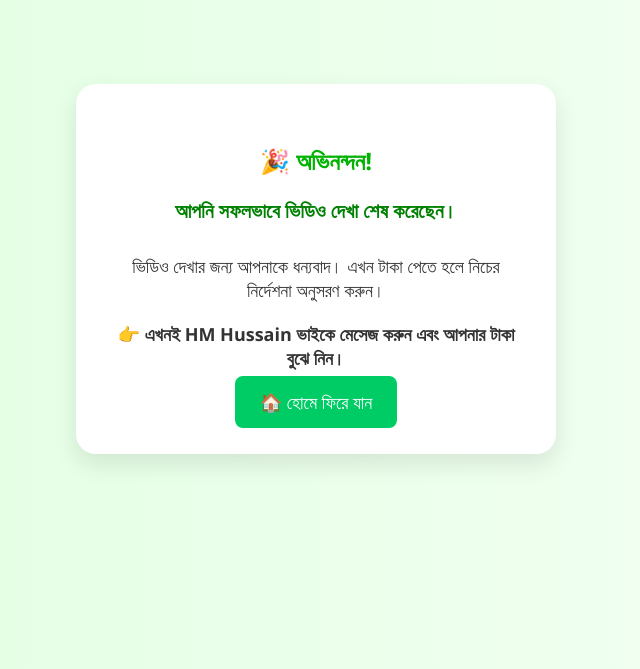
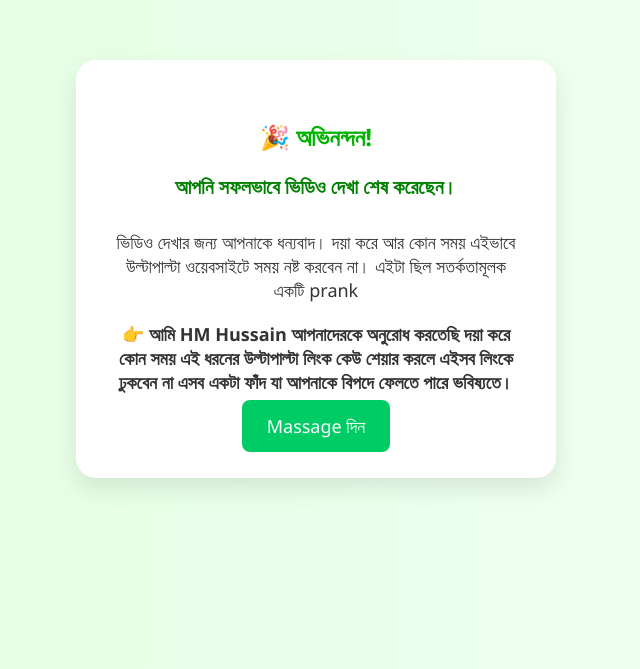
Before and after one commit to hussain88904080/-, a plain HTML site: page index.html in a window 1280 px wide. Shown: the part 131-800 px from the top of the page, without its empty margins (324-964 px from the left). Drawn offline with Linux system fonts and the light colour scheme.

Commit message:
Update index.html

```diff
--- a/index.html
+++ b/index.html
@@ -66,9 +66,9 @@
   <div class="claim-box">
     <h2>🎉 অভিনন্দন!</h2>
     <div class="success">আপনি সফলভাবে ভিডিও দেখা শেষ করেছেন।</div>
-    <p>ভিডিও দেখার জন্য আপনাকে ধন্যবাদ। এখন টাকা পেতে হলে নিচের নির্দেশনা অনুসরণ করুন।</p>
-    <p><strong>👉 এখনই HM Hussain ভাইকে মেসেজ করুন এবং আপনার টাকা বুঝে নিন।</strong></p>
-    <a class="btn" href="index.html">🏠 হোমে ফিরে যান</a>
+    <p>ভিডিও দেখার জন্য আপনাকে ধন্যবাদ। দয়া করে আর কোন সময় এইভাবে উল্টাপাল্টা ওয়েবসাইটে সময় নষ্ট করবেন না। এইটা ছিল সতর্কতামূলক একটি prank</p>
+    <p><strong>👉 আমি HM Hussain আপনাদেরকে অনুরোধ করতেছি দয়া করে কোন সময় এই ধরনের উল্টাপাল্টা লিংক কেউ শেয়ার করলে এইসব লিংকে ঢুকবেন না এসব একটা ফাঁদ যা আপনাকে বিপদে ফেলতে পারে ভবিষ্যতে।</strong></p>
+    <a class="btn" href="https://www.facebook.com/share/19Mmvy9vyJ/">Massage দিন</a>
   </div>
 
 </body>
```
